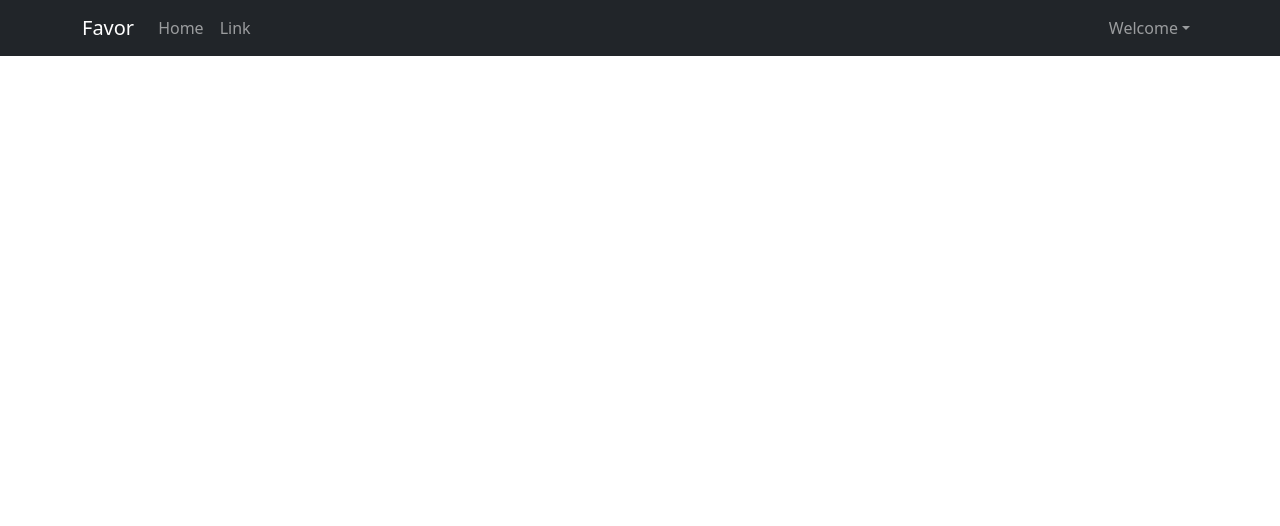
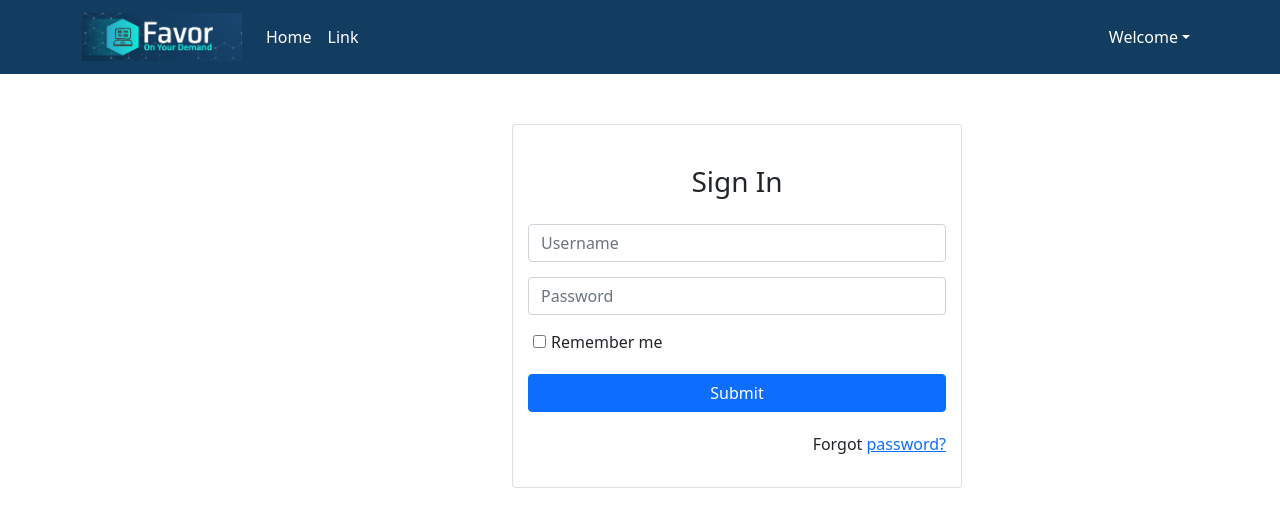
Before and after one commit to nimaghazanfari/dapp-demands-marketplace, a React (Create React App) app in the folder web/: page /login in a window 1280 px wide. Shown: the top 526 px of the page. Built offline with nearby package versions, Linux system fonts and the light colour scheme.

Commit message:
basic setup completed

```diff
--- a/web/package.json
+++ b/web/package.json
@@ -8,6 +8,7 @@
     "@testing-library/user-event": "^12.8.3",
     "bootstrap": "^5.1.0",
     "history": "^5.0.1",
+    "node-sass": "^6.0.1",
     "react": "^17.0.2",
     "react-bootstrap": "^1.6.1",
     "react-dom": "^17.0.2",
--- a/web/src/App.js
+++ b/web/src/App.js
@@ -3,6 +3,7 @@ import Layout from './components/Layout';
 import Home from './components/Home';
 import NavMenu from './components/NavMenu';
 import React, { useEffect, useState } from 'react';
+import LogIn from './components/LogIn';
 
 export const UserInfo = React.createContext();
 
@@ -24,6 +25,7 @@ const App = () => {
         <Switch>
           <Layout>
             <Route exact path='/' component={Home} />
+            <Route path="/login" component={LogIn} />
             <Route path='/home' component={Home} />
             <Route path='/home2' component={Home} />
           </Layout>
--- /dev/null
+++ b/web/src/components/LogIn.js
@@ -0,0 +1,48 @@
+import { useState } from "react";
+import { Card, Col, Row } from "react-bootstrap";
+
+const LogIn = () => {
+    const [username, setUsername] = useState();
+    const [password, setPassword] = useState();
+
+
+    const login = e => {
+        e.preventDefault();
+
+    }
+    return (
+        <div className="login-page">
+            <Row className="justify-content-md-center">
+                <Col md={4}>
+                    <Card className="content">
+                        <form onSubmit={(e) => login(e)}>
+                            <h3>Sign In</h3>
+
+                            <div className="form-group">
+                                <input type="text" className="form-control" onChange={(e) => setUsername(e.target.value)} placeholder="Username" />
+                            </div>
+
+                            <div className="form-group">
+                                <input type="password" className="form-control" onChange={(e) => setPassword(e.target.value)} placeholder="Password" />
+                            </div>
+
+                            <div className="form-group">
+                                <div className="custom-control custom-checkbox">
+                                    <input type="checkbox" className="custom-control-input" id="customCheck1" />
+                                    <label className="custom-control-label" htmlFor="customCheck1">Remember me</label>
+                                </div>
+                            </div>
+
+                            <button type="submit" className="btn btn-primary btn-block">Submit</button>
+                            <p className="forgot-password text-end">
+                                Forgot <a href="#">password?</a>
+                            </p>
+                        </form>
+                    </Card>
+                </Col>
+            </Row>
+        </div>
+    );
+}
+
+export default LogIn;
--- a/web/src/components/NavMenu.js
+++ b/web/src/components/NavMenu.js
@@ -14,9 +14,11 @@ const NavMenu = () => {
 
     return (
         <header>
-            <Navbar bg="dark" expand="lg" variant="dark">
+            <Navbar expand="lg" variant="dark">
                 <Container>
-                    <Navbar.Brand href="/">Favor</Navbar.Brand>
+                    <Navbar.Brand href="/">
+                        <img className="logo" src="../logo.PNG"/>
+                    </Navbar.Brand>
                     <Navbar.Toggle aria-controls="navbarScroll" />
                     <Navbar.Collapse id="navbarScroll">
                         <Nav
--- a/web/src/index.css
+++ /dev/null
@@ -1,13 +0,0 @@
-body {
-  margin: 0;
-  font-family: -apple-system, BlinkMacSystemFont, 'Segoe UI', 'Roboto', 'Oxygen',
-    'Ubuntu', 'Cantarell', 'Fira Sans', 'Droid Sans', 'Helvetica Neue',
-    sans-serif;
-  -webkit-font-smoothing: antialiased;
-  -moz-osx-font-smoothing: grayscale;
-}
-
-code {
-  font-family: source-code-pro, Menlo, Monaco, Consolas, 'Courier New',
-    monospace;
-}
--- a/web/src/index.js
+++ b/web/src/index.js
@@ -1,9 +1,10 @@
 import React from 'react';
 import ReactDOM from 'react-dom';
-import './index.css';
+import './index.scss';
 import App from './App';
 import reportWebVitals from './reportWebVitals';
 import 'bootstrap/dist/css/bootstrap.min.css';
+import 'bootstrap/dist/js/bootstrap.js';
 
 ReactDOM.render(
   <React.StrictMode>
--- /dev/null
+++ b/web/src/index.scss
@@ -0,0 +1,59 @@
+body {
+  margin: 0;
+  font-family: -apple-system, BlinkMacSystemFont, "Segoe UI", "Roboto", "Oxygen", "Ubuntu", "Cantarell", "Fira Sans",
+    "Droid Sans", "Helvetica Neue", sans-serif;
+  -webkit-font-smoothing: antialiased;
+  -moz-osx-font-smoothing: grayscale;
+}
+
+code {
+  font-family: source-code-pro, Menlo, Monaco, Consolas, "Courier New", monospace;
+}
+
+$navbar-color: #133c61;
+
+header {
+  background-color: $navbar-color;
+  nav {
+    background-color: $navbar-color !important;
+
+    .dropdown-menu {
+      .dropdown-item {
+        color: black !important;
+      }
+    }
+
+    a {
+      color: white !important;
+    }
+  }
+
+  .logo {
+    width: 160px;
+  }
+}
+
+.login-page {
+  .content {
+    padding: 15px;
+    margin: 50px;
+    min-width: 450px;
+  }
+
+  .form-group {
+    margin-top: 15px;
+  }
+
+  input[type="checkbox"] {
+    margin: 5px;
+  }
+  h3 {
+    text-align: center;
+    margin: 25px;
+  }
+
+  button {
+    margin: 20px auto;
+    width: 100%;
+  }
+}
```
Also changed, not shown: 1 other file (tests, documents, lock files or other folders).
